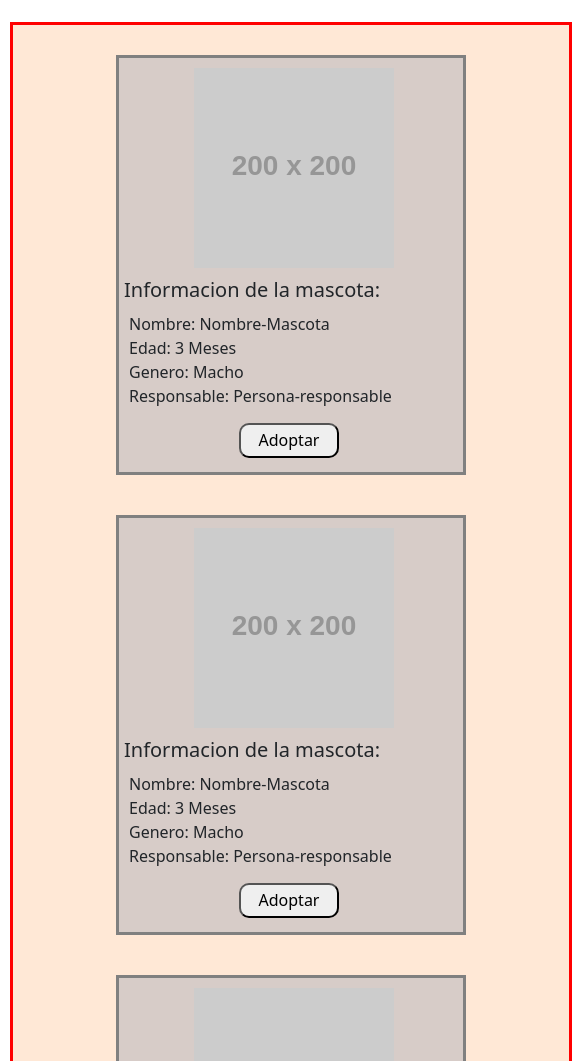
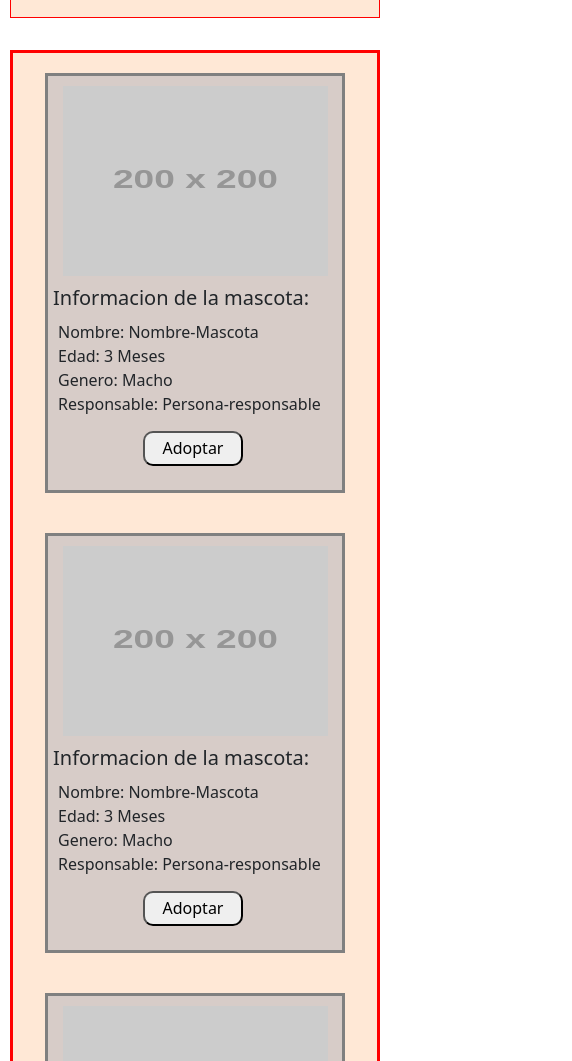
Before and after one commit to Njsc99/Adopta-Mascotas, a plain HTML site: page pages/adoptar.html in a window 390 px wide. Shown: the part 939-2000 px from the top of the page, 572 px wide, since content can reach past the window. Drawn offline with nearby package versions, Linux system fonts and the light colour scheme; placeholder pictures from the web are drawn by us.

Commit message:
avance responsive

```diff
--- a/styles/style.css
+++ b/styles/style.css
@@ -284,7 +284,7 @@ footer img{
     }
 }
 
-@media (max-width: 375px) {
+@media (max-width: 611px) {
 
     .grid-area {
         margin: 10px;
@@ -297,4 +297,29 @@ footer img{
     .grid-container img {
         width: 300px;
     }
+
+    .grid-tarjetas {
+        display: flex;
+        padding: 0px;
+        margin: 10px;
+        border: solid red;
+        justify-content: space-around;
+        flex-wrap: wrap;
+    }
+
+    .grid-tarjetas div {
+        height: 420px;
+        width: 300px;
+        margin: 20px;
+    }
+
+    .grid-tarjetas div img {
+        padding: 10px 0px 0px 15px;
+        height: 200px;
+        width: 280px;
+    }
+
+    .grid-tarjetas button {
+        margin-left: 95px;
+    }
 }
```
